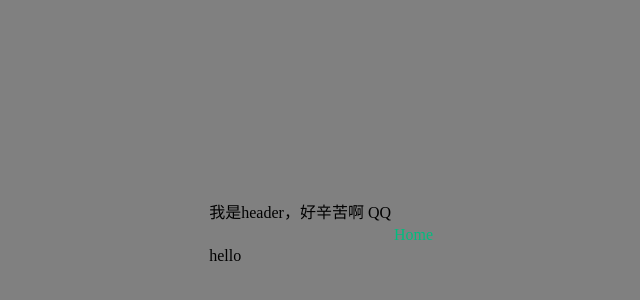
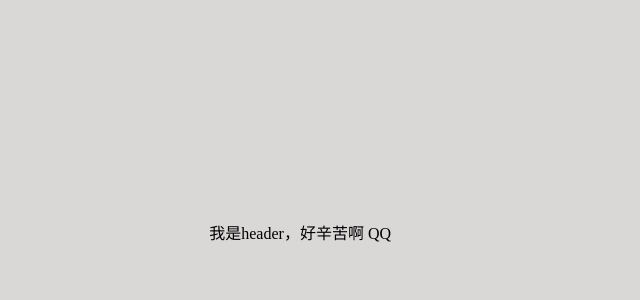
Before and after one commit to lark1987/vue-practice, a Vue app: page / in a window 1280 px wide. Shown: the part 168-468 px from the top of the page, without its empty margins (249-889 px from the left). Built offline with nearby package versions, Linux system fonts and the light colour scheme.

Commit message:
add topbar

```diff
--- a/src/App.vue
+++ b/src/App.vue
@@ -1,5 +1,4 @@
 <script setup lang="ts">
-import { RouterLink, RouterView } from 'vue-router'
 import HomeTopbar from './components/home-topbar.vue'
 </script>
 
@@ -9,9 +8,6 @@ import HomeTopbar from './components/home-topbar.vue'
   <nav></nav>
 
   <main></main>
-
-  <RouterLink to="/">Home</RouterLink>
-  <RouterView />
 </template>
 
 <style scoped></style>
--- a/src/assets/base.css
+++ b/src/assets/base.css
@@ -12,5 +12,5 @@
 body {
   min-height: 100vh;
   /* color: var(--color-text); */
-  background-color: gray;
+  background-color: rgb(218, 215, 215);
 }
--- a/src/components/home-topbar.vue
+++ b/src/components/home-topbar.vue
@@ -1,4 +1,4 @@
-<template>
+<!-- <template>
   <header>我是header，好辛苦啊 QQ</header>
 </template>
 
@@ -12,4 +12,12 @@ export default defineComponent({
 })
 </script>
 
+<style lang="scss" scoped></style> -->
+
+<template>
+  <header>我是header，好辛苦啊 QQ</header>
+</template>
+
+<script setup lang="ts"></script>
+
 <style lang="scss" scoped></style>
```
Also changed, not shown: tsconfig.vitest.json (+3 -5 lines).
